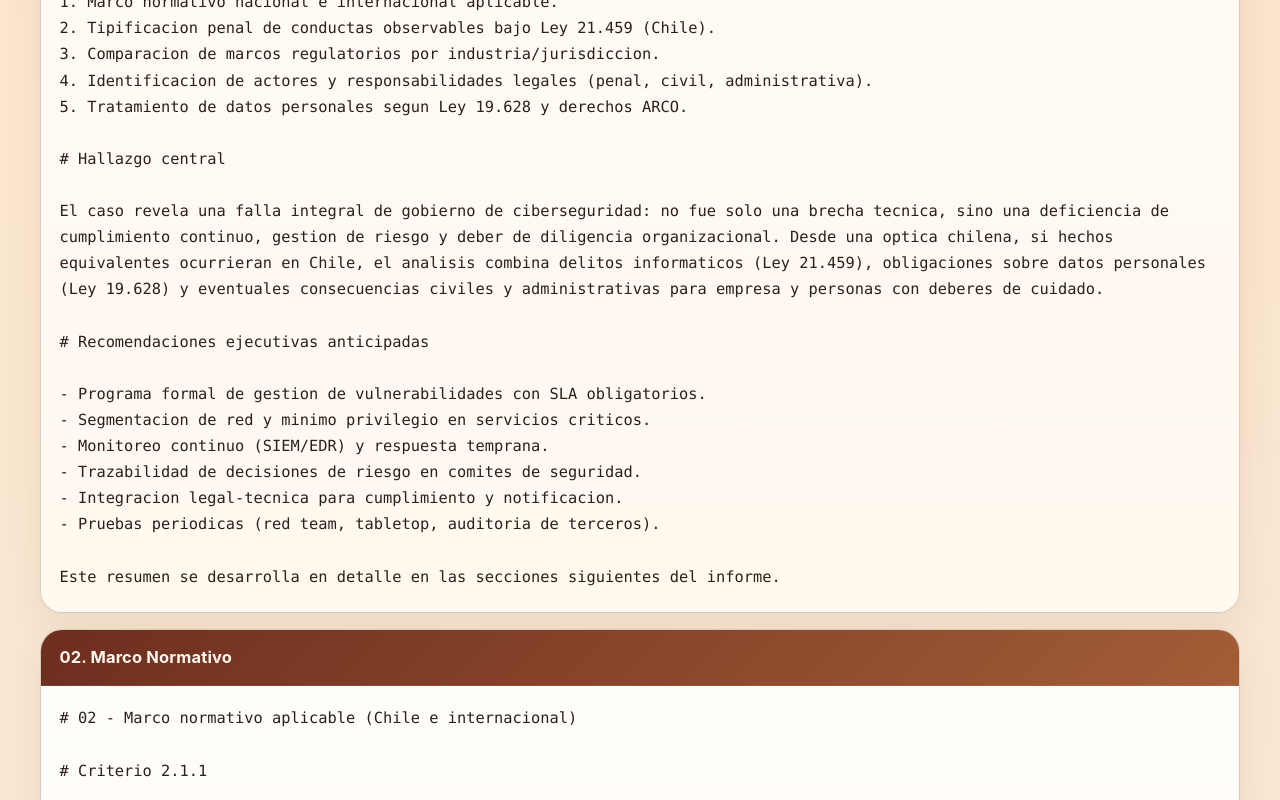
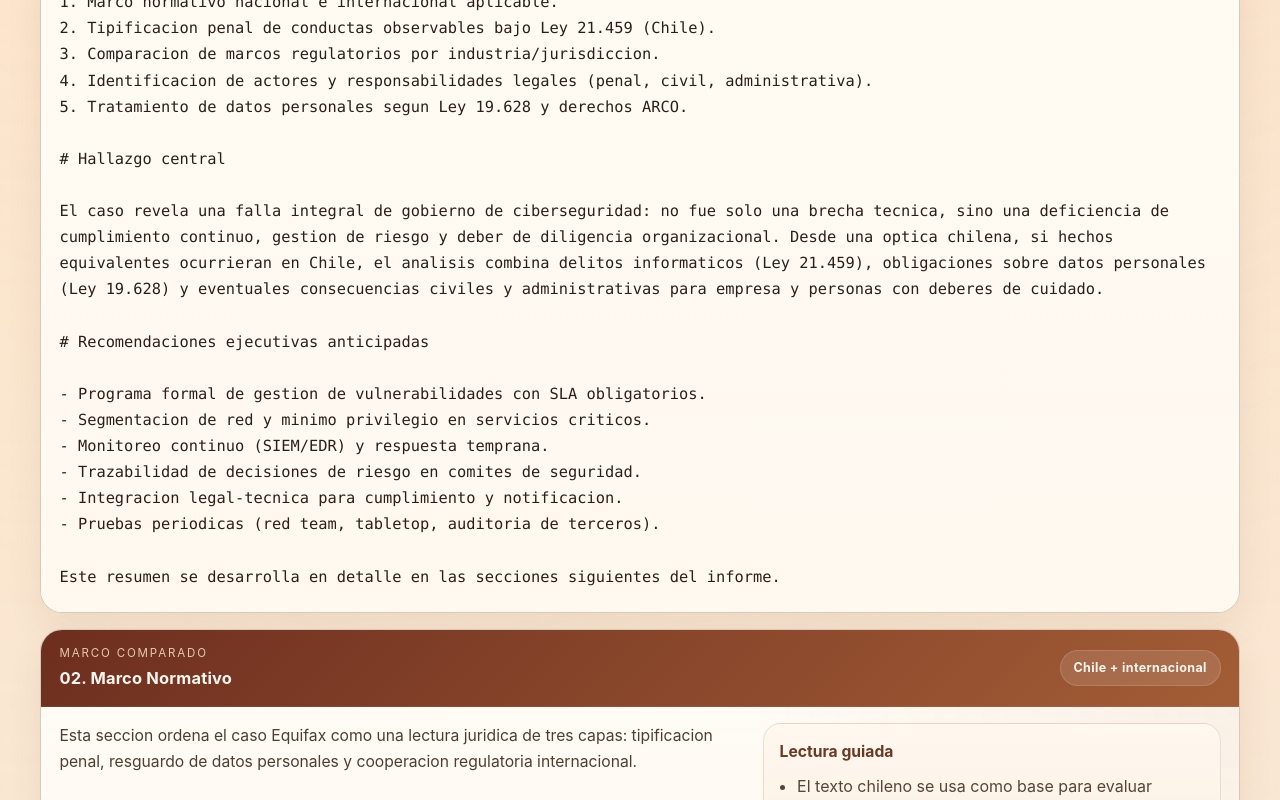
Before and after one commit to th3v9/informe_galvic, a React (Vite) app: page / in a window 1280 px wide. Shown: the part 2000-2800 px from the top of the page. Built offline with nearby package versions, Linux system fonts and the light colour scheme.

Commit message:
Decorate Marco section

```diff
--- a/src/App.css
+++ b/src/App.css
@@ -259,6 +259,102 @@
   letter-spacing: 0.01em;
 }
 
+.section-header--marco {
+  display: flex;
+  align-items: center;
+  justify-content: space-between;
+  gap: 1rem;
+}
+
+.section-kicker {
+  margin: 0 0 0.2rem;
+  text-transform: uppercase;
+  letter-spacing: 0.16em;
+  font-size: 0.72rem;
+  color: rgba(255, 233, 208, 0.82);
+}
+
+.section-pill {
+  flex: 0 0 auto;
+  padding: 0.5rem 0.8rem;
+  border-radius: 999px;
+  background: rgba(255, 255, 255, 0.12);
+  color: #fff7ef;
+  border: 1px solid rgba(255, 255, 255, 0.14);
+  font-size: 0.78rem;
+  font-weight: 700;
+  letter-spacing: 0.03em;
+}
+
+.marco-surface {
+  display: grid;
+  grid-template-columns: minmax(0, 1.2fr) minmax(280px, 0.8fr);
+  gap: 1rem;
+  padding: 1rem 1.15rem 0.95rem;
+  background:
+    radial-gradient(circle at top right, rgba(187, 120, 62, 0.08), transparent 40%),
+    linear-gradient(180deg, rgba(255, 251, 245, 0.98), rgba(255, 247, 238, 0.92));
+  border-bottom: 1px solid rgba(213, 196, 178, 0.72);
+}
+
+.marco-intro {
+  display: grid;
+  gap: 0.85rem;
+}
+
+.marco-lead {
+  margin: 0;
+  color: #4e3e31;
+  font-size: 0.98rem;
+  line-height: 1.65;
+}
+
+.marco-highlights {
+  display: flex;
+  flex-wrap: wrap;
+  gap: 0.55rem;
+}
+
+.marco-highlight-chip {
+  display: inline-flex;
+  align-items: center;
+  padding: 0.45rem 0.7rem;
+  border-radius: 999px;
+  background: #fff7ee;
+  border: 1px solid rgba(144, 100, 68, 0.18);
+  color: #6a462d;
+  font-size: 0.8rem;
+  font-weight: 600;
+}
+
+.marco-callout {
+  padding: 1rem;
+  border-radius: 18px;
+  background: linear-gradient(180deg, #fff8ef, #f7eadc);
+  border: 1px solid rgba(167, 121, 91, 0.2);
+  box-shadow: inset 0 1px 0 rgba(255, 255, 255, 0.55);
+}
+
+.marco-callout h3 {
+  margin: 0 0 0.65rem;
+  font-size: 0.98rem;
+  color: #6a3a23;
+}
+
+.marco-callout ul {
+  margin: 0;
+  padding-left: 1.1rem;
+  color: #574534;
+  display: grid;
+  gap: 0.5rem;
+  line-height: 1.5;
+}
+
+.marco-content {
+  border-top: 0;
+  border-radius: 0 0 22px 22px;
+}
+
 .markdown-content {
   margin: 0;
   padding: 1.2rem 1.15rem 1.4rem;
@@ -289,6 +385,10 @@
   .intro-strip {
     grid-template-columns: 1fr;
   }
+
+  .marco-surface {
+    grid-template-columns: 1fr;
+  }
 }
 
 @media (max-width: 768px) {
@@ -310,6 +410,11 @@
     padding: 0.9rem;
   }
 
+  .section-header--marco {
+    align-items: flex-start;
+    flex-direction: column;
+  }
+
   .toc {
     top: 0.5rem;
     padding: 0.65rem;
--- a/src/components/Marco.jsx
+++ b/src/components/Marco.jsx
@@ -1,8 +1,52 @@
-import MarkdownSection from './MarkdownSection'
 import content from '../../docs_galvic/02_marco_galvic.md?raw'
 
 function Marco() {
-  return <MarkdownSection id="marco" title="02. Marco Normativo" content={content} />
+  const marcoHighlights = [
+    'Ley 21.459',
+    'Ley 19.628',
+    'Convenio de Budapest',
+    'GDPR / CCPA / FTC',
+  ]
+
+  return (
+    <section id="marco" className="report-section report-section--marco" aria-labelledby="marco-title">
+      <header className="section-header section-header--marco">
+        <div>
+          <p className="section-kicker">Marco comparado</p>
+          <h2 id="marco-title">02. Marco Normativo</h2>
+        </div>
+        <div className="section-pill">Chile + internacional</div>
+      </header>
+
+      <div className="marco-surface">
+        <div className="marco-intro">
+          <p className="marco-lead">
+            Esta seccion ordena el caso Equifax como una lectura juridica de tres capas: tipificacion penal,
+            resguardo de datos personales y cooperacion regulatoria internacional.
+          </p>
+
+          <div className="marco-highlights" aria-label="Normas destacadas">
+            {marcoHighlights.map((item) => (
+              <span key={item} className="marco-highlight-chip">
+                {item}
+              </span>
+            ))}
+          </div>
+        </div>
+
+        <aside className="marco-callout" aria-label="Lectura guiada del marco">
+          <h3>Lectura guiada</h3>
+          <ul>
+            <li>El texto chileno se usa como base para evaluar deberes de resguardo y sancion.</li>
+            <li>Los marcos externos sirven para comparar diligencia, accountability y respuesta al incidente.</li>
+            <li>La combinacion de normas permite conectar hechos tecnicos con consecuencias juridicas.</li>
+          </ul>
+        </aside>
+      </div>
+
+      <pre className="markdown-content marco-content">{content}</pre>
+    </section>
+  )
 }
 
 export default Marco
```
